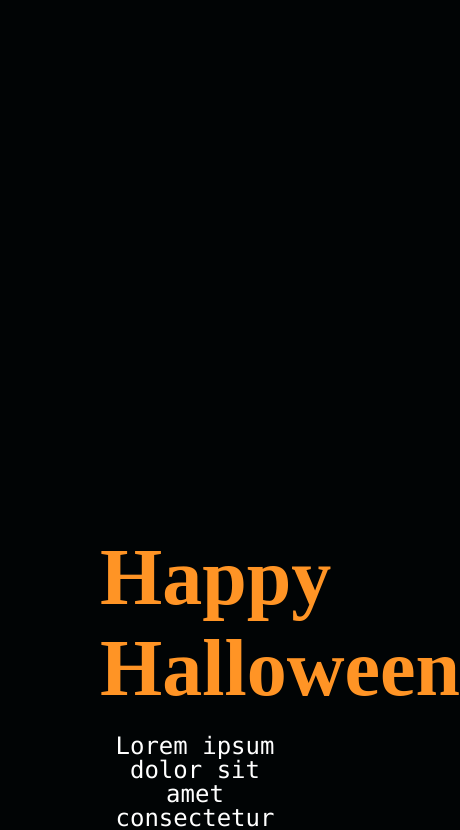
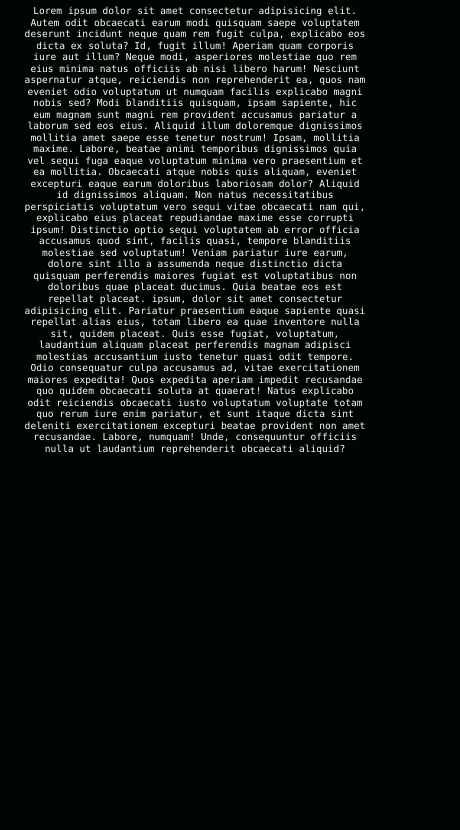
Before and after one commit to Strong10mede/Halloween-effect, a plain HTML site: page index.html in a window 390 px wide. Shown: the part 412-1242 px from the top of the page, 460 px wide, since content can reach past the window. After the commit the page ends 889 px from the top, so only its background shows below. Drawn offline with nearby package versions, Linux system fonts and the light colour scheme; a web font is replaced by a local one.

Commit message:
responsive

```diff
--- a/style.css
+++ b/style.css
@@ -53,3 +53,24 @@ section img{
     line-height: 1.5rem;
     font-family: consolas,Arial, Helvetica, sans-serif;
 }
+
+@media(max-width:400px){
+    html{
+        padding:5px;
+        font-size: 40%;
+    }
+
+    .sec{
+        padding: 17.5px;
+    }
+
+    .sec .content p{
+        line-height: 1.8rem;
+    }
+
+    section{
+        height: 40vh;
+        position: sticky;
+    }
+
+}
```
